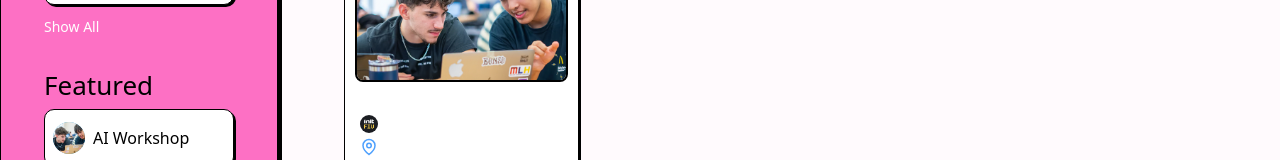
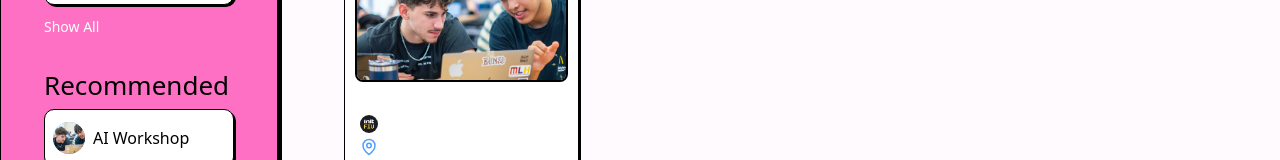
Before and after one commit to hpitta26/club-event-hub, a React (Vite) app in the folder frontend/: page /discover in a window 1280 px wide. Shown: the part 259-419 px from the top of the page. Built offline with nearby package versions, Linux system fonts and the light colour scheme; no server answers.

Commit message:
changed to recommended

```diff
--- a/frontend/src/components/discover/NewSidebar.jsx
+++ b/frontend/src/components/discover/NewSidebar.jsx
@@ -95,7 +95,7 @@ const NewSidebar = () => {
       <div className="flex flex-col items-center">
         <div className="mt-8">
           <h2 className="font-normal text-[26px] leading-[31px] text-black mb-2">
-            Featured
+            Recommended
           </h2>
           <div className="flex flex-col gap-3">
             {featuredEvents.map((event) => (
```
